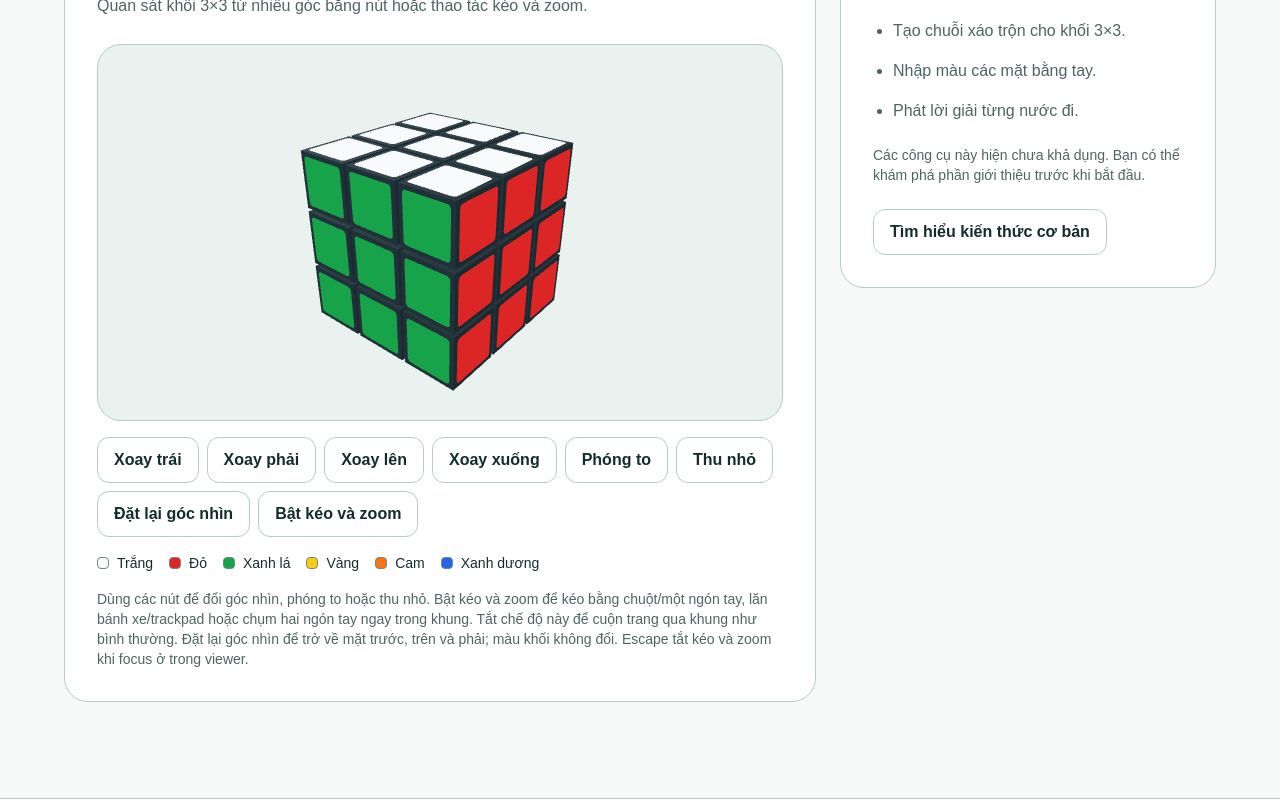
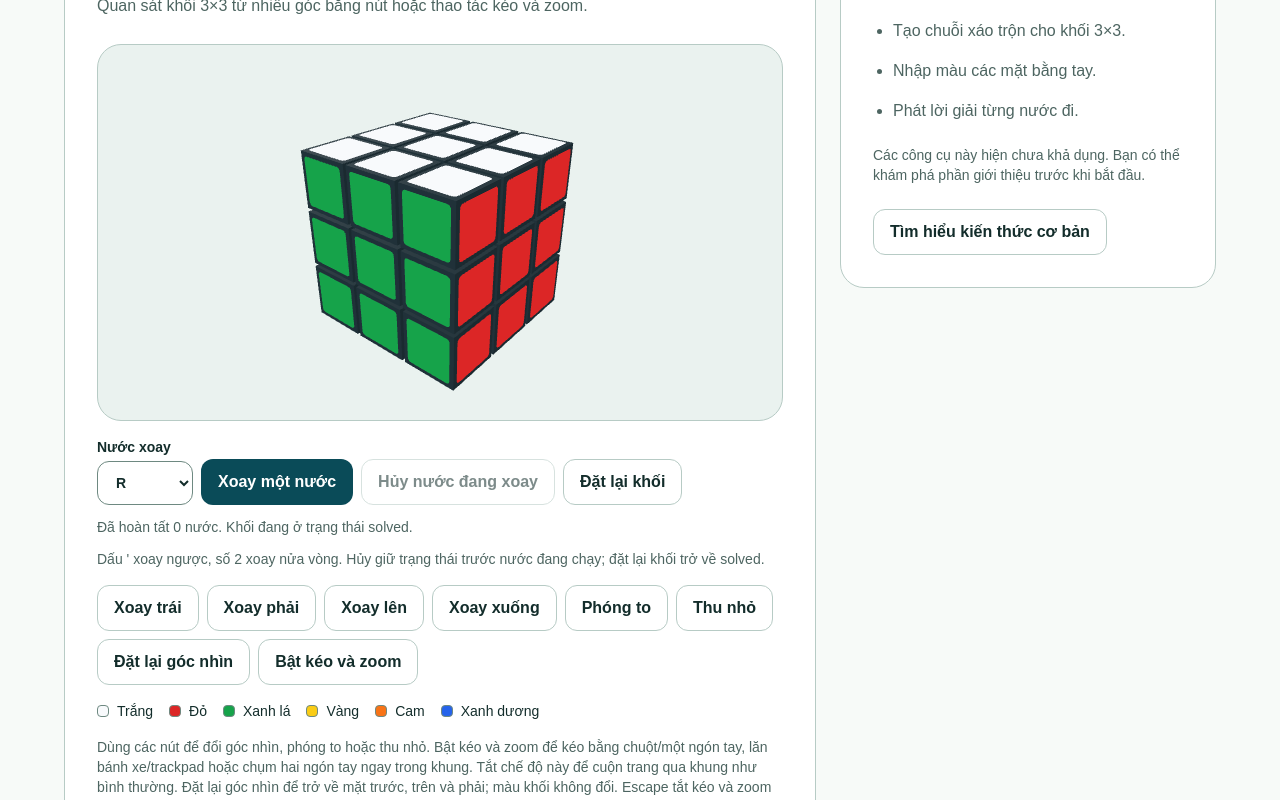
Before and after one commit to ShanChen6/shanbik, a Next.js app: page /practice in a window 1280 px wide. Shown: the part 657-1457 px from the top of the page. Built offline with nearby package versions, Linux system fonts and the light colour scheme.

Commit message:
feat: animate single cube moves with guarded state commits

```diff
--- a/src/app/help/page.tsx
+++ b/src/app/help/page.tsx
@@ -11,7 +11,7 @@ const questions = [
   {
     question: "Tôi có thể làm gì ở thời điểm hiện tại?",
     answer:
-      "Bạn có thể xoay góc nhìn và zoom mô hình 3×3, đọc kiến thức nhập môn và chọn giao diện sáng hoặc tối. Xoay từng mặt, xáo trộn và giải khối đang được phát triển.",
+      "Bạn có thể xoay góc nhìn và zoom mô hình 3×3, đọc kiến thức nhập môn và chọn giao diện sáng hoặc tối. Bạn có thể xoay từng mặt, hủy nước đang chạy hoặc đặt lại khối. Xáo trộn, player chuỗi và giải khối đang được phát triển.",
   },
   {
     question: "Làm sao xoay và zoom mô hình 3D?",
--- a/src/app/practice/page.tsx
+++ b/src/app/practice/page.tsx
@@ -1,7 +1,7 @@
 import type { Metadata } from "next";
 import Link from "next/link";
 import { PageIntro } from "@/components/layout/page-intro";
-import { CubeViewport } from "@/features/cube/viewer/cube-viewport";
+import { PracticeCube } from "@/features/cube/viewer/practice-cube";
 
 export const metadata: Metadata = {
   title: "Luyện tập 3×3 — ShanBik",
@@ -28,7 +28,7 @@ export default function PracticePage() {
           <p className="mt-3 mb-6 text-muted">
             Quan sát khối 3×3 từ nhiều góc bằng nút hoặc thao tác kéo và zoom.
           </p>
-          <CubeViewport />
+          <PracticeCube />
         </div>
         <aside
           aria-labelledby="upcoming-title"
--- a/src/app/ui-preview/viewer-preview.tsx
+++ b/src/app/ui-preview/viewer-preview.tsx
@@ -2,7 +2,7 @@
 
 import { useState } from "react";
 import { Button } from "@/components/ui/button";
-import { CubeViewport } from "@/features/cube/viewer/cube-viewport";
+import { PracticeCube } from "@/features/cube/viewer/practice-cube";
 
 /** Development fixture: real removal, unlike a route retained by Next Activity. */
 export function ViewerPreview() {
@@ -18,7 +18,7 @@ export function ViewerPreview() {
       <Button onClick={() => setVisible((current) => !current)}>
         {visible ? "Ẩn mô hình thử" : "Hiện mô hình thử"}
       </Button>
-      {visible && <CubeViewport />}
+      {visible && <PracticeCube />}
     </section>
   );
 }
--- a/src/features/cube/viewer/cube-viewport.tsx
+++ b/src/features/cube/viewer/cube-viewport.tsx
@@ -8,6 +8,7 @@ import {
   useId,
   useRef,
   useState,
+  type ReactNode,
 } from "react";
 import { Button } from "@/components/ui/button";
 import { LoadingState } from "@/components/ui/states";
@@ -17,6 +18,7 @@ import type { CubeState } from "../core/types";
 import { COLOR_LABELS, STICKER_COLORS } from "./palette";
 import { ViewerFallback } from "./viewer-fallback";
 
+import type { MoveAnimation } from "./single-move";
 import type { CameraAction, CameraCommands } from "./camera-controller";
 
 const SOLVED = createSolvedCubeState();
@@ -26,12 +28,15 @@ const Scene = dynamic(
 );
 
 class SceneBoundary extends Component<
-  { children: React.ReactNode },
+  { children: React.ReactNode; onFailure: () => void },
   { failed: boolean }
 > {
   state = { failed: false };
   static getDerivedStateFromError() {
     return { failed: true };
+  }
+  componentDidCatch() {
+    this.props.onFailure();
   }
   render() {
     return this.state.failed ? <ViewerFallback /> : this.props.children;
@@ -49,19 +54,41 @@ function supportsWebGL2() {
   }
 }
 
-export function CubeViewport({ state = SOLVED }: { state?: CubeState }) {
+export function CubeViewport({
+  state = SOLVED,
+  animation,
+  onMoveComplete,
+  onMoveCancel,
+  onReadyChange,
+  moveControls,
+}: {
+  state?: CubeState;
+  animation?: MoveAnimation | null;
+  onMoveComplete?: (id: number) => void;
+  onMoveCancel?: (id?: number) => void;
+  onReadyChange?: (ready: boolean) => void;
+  moveControls?: ReactNode;
+}) {
   const captionId = useId();
   const [gestures, setGestures] = useState(false);
   const [cameraReady, setCameraReady] = useState(false);
   const camera = useRef<CameraCommands | null>(null);
-  const handleCameraReady = useCallback((controller: CameraCommands | null) => {
-    camera.current = controller;
-    setCameraReady(controller !== null);
-  }, []);
+  const handleCameraReady = useCallback(
+    (controller: CameraCommands | null) => {
+      camera.current = controller;
+      setCameraReady(controller !== null);
+      onReadyChange?.(controller !== null);
+    },
+    [onReadyChange],
+  );
   const [capability, setCapability] = useState<
     "loading" | "ready" | "unavailable"
   >("loading");
-  const handleContextLost = useCallback(() => setCapability("unavailable"), []);
+  const handleContextLost = useCallback(() => {
+    setCapability("unavailable");
+    onReadyChange?.(false);
+    onMoveCancel?.();
+  }, [onMoveCancel, onReadyChange]);
   useEffect(() => {
     // Probe only in the browser after paint; dispose the temporary probe context.
     const frame = requestAnimationFrame(() =>
@@ -69,6 +96,12 @@ export function CubeViewport({ state = SOLVED }: { state?: CubeState }) {
     );
     return () => cancelAnimationFrame(frame);
   }, []);
+  useEffect(
+    () => () => {
+      onMoveCancel?.();
+    },
+    [onMoveCancel],
+  );
   return (
     <figure
       className="cube-viewer"
@@ -83,9 +116,11 @@ export function CubeViewport({ state = SOLVED }: { state?: CubeState }) {
         ) : capability === "unavailable" ? (
           <ViewerFallback />
         ) : (
-          <SceneBoundary>
+          <SceneBoundary onFailure={handleContextLost}>
             <Scene
               state={state}
+              animation={animation}
+              onMoveComplete={onMoveComplete}
               gestures={gestures}
               onCameraReady={handleCameraReady}
               onContextLost={handleContextLost}
@@ -93,6 +128,7 @@ export function CubeViewport({ state = SOLVED }: { state?: CubeState }) {
           </SceneBoundary>
         )}
       </div>
+      {moveControls}
       <div
         role="group"
         aria-label="Điều khiển góc nhìn"
--- /dev/null
+++ b/src/features/cube/viewer/practice-cube.tsx
@@ -0,0 +1,100 @@
+"use client";
+
+import { useEffect, useState, useSyncExternalStore } from "react";
+import { Button } from "@/components/ui/button";
+import { FACE_ORDER } from "../core/constants";
+import { serializeAlgorithm } from "../core/notation";
+import { isCubeSolved } from "../core/state";
+import { CubeViewport } from "./cube-viewport";
+import { createSingleMovePlayer } from "./single-move";
+
+const subscribeMotion = (notify: () => void) => {
+  const query = matchMedia("(prefers-reduced-motion: reduce)");
+  query.addEventListener("change", notify);
+  return () => query.removeEventListener("change", notify);
+};
+const moves = FACE_ORDER.flatMap((face) =>
+  ([1, -1, 2] as const).map((turns) => ({ face, turns })),
+);
+const getMotion = () => matchMedia("(prefers-reduced-motion: reduce)").matches;
+
+export function PracticeCube() {
+  const [player] = useState(() => createSingleMovePlayer());
+  const snapshot = useSyncExternalStore(
+    player.subscribe,
+    player.getSnapshot,
+    player.getServerSnapshot,
+  );
+  const reducedMotion = useSyncExternalStore(
+    subscribeMotion,
+    getMotion,
+    () => true,
+  );
+  const [moveIndex, setMoveIndex] = useState(3);
+  const [ready, setReady] = useState(false);
+  useEffect(
+    () => () => {
+      player.cancel();
+    },
+    [player],
+  );
+  useEffect(() => {
+    if (reducedMotion && snapshot.active) player.complete(snapshot.active.id);
+  }, [player, reducedMotion, snapshot.active]);
+  const controls = (
+    <section aria-label="Xoay từng mặt" className="mt-4 space-y-3">
+      <div className="flex flex-wrap items-end gap-2">
+        <label className="flex min-w-24 flex-col gap-1 text-sm font-semibold">
+          Nước xoay
+          <select
+            className="ui-input"
+            value={moveIndex}
+            disabled={!ready || !!snapshot.active}
+            onChange={(event) => setMoveIndex(Number(event.target.value))}
+          >
+            {moves.map((move, index) => (
+              <option key={index} value={index}>
+                {serializeAlgorithm([move])}
+              </option>
+            ))}
+          </select>
+        </label>
+        <Button
+          disabled={!ready || !!snapshot.active}
+          onClick={() => player.start(moves[moveIndex], reducedMotion)}
+        >
+          Xoay một nước
+        </Button>
+        <Button
+          variant="secondary"
+          disabled={!snapshot.active}
+          onClick={() => player.cancel()}
+        >
+          Hủy nước đang xoay
+        </Button>
+        <Button variant="secondary" onClick={() => player.reset()}>
+          Đặt lại khối
+        </Button>
+      </div>
+      <p role="status" className="text-sm text-muted">
+        {snapshot.active
+          ? `Đang xoay ${serializeAlgorithm([snapshot.active.move])}…`
+          : `Đã hoàn tất ${snapshot.completed} nước. ${isCubeSolved(snapshot.state) ? "Khối đang ở trạng thái solved." : "Khối đã thay đổi."}`}
+      </p>
+      <p className="text-sm text-muted">
+        Dấu &apos; xoay ngược, số 2 xoay nửa vòng. Hủy giữ trạng thái trước nước
+        đang chạy; đặt lại khối trở về solved.
+      </p>
+    </section>
+  );
+  return (
+    <CubeViewport
+      state={snapshot.state}
+      animation={snapshot.active}
+      onMoveComplete={player.complete}
+      onMoveCancel={player.cancel}
+      onReadyChange={setReady}
+      moveControls={controls}
+    />
+  );
+}
--- /dev/null
+++ b/src/features/cube/viewer/single-move.ts
@@ -0,0 +1,82 @@
+import { applyMove } from "../core/moves";
+import { serializeAlgorithm, type CubeMove } from "../core/notation";
+import { createCubeState, createSolvedCubeState } from "../core/state";
+import type { CubeState } from "../core/types";
+
+export type MoveAnimation = Readonly<{ id: number; move: CubeMove }>;
+export type MoveSnapshot = Readonly<{
+  state: CubeState;
+  active: MoveAnimation | null;
+  completed: number;
+}>;
+
+/** One committed puzzle state. Frames never update this store; IDs reject stale completions. */
+export function createSingleMovePlayer(initial = createSolvedCubeState()) {
+  let snapshot: MoveSnapshot = Object.freeze({
+    state: createCubeState(initial),
+    active: null,
+    completed: 0,
+  });
+  const serverSnapshot = snapshot;
+  const listeners = new Set<() => void>();
+  let nextId = 0;
+  const publish = (value: MoveSnapshot) => {
+    snapshot = Object.freeze(value);
+    listeners.forEach((listener) => listener());
+  };
+  return {
+    getSnapshot: () => snapshot,
+    getServerSnapshot: () => serverSnapshot,
+    subscribe(listener: () => void) {
+      listeners.add(listener);
+      return () => {
+        listeners.delete(listener);
+      };
+    },
+    start(move: CubeMove, reducedMotion = false) {
+      if (snapshot.active) return false;
+      serializeAlgorithm([move]);
+      const copy = Object.freeze({ ...move });
+      const id = ++nextId;
+      if (reducedMotion) {
+        publish({
+          state: applyMove(snapshot.state, copy),
+          active: null,
+          completed: snapshot.completed + 1,
+        });
+      } else {
+        publish({ ...snapshot, active: Object.freeze({ id, move: copy }) });
+      }
+      return true;
+    },
+    complete(id: number) {
+      if (snapshot.active?.id !== id) return false;
+      const state = applyMove(snapshot.state, snapshot.active.move);
+      publish({ state, active: null, completed: snapshot.completed + 1 });
+      return true;
+    },
+    cancel(id?: number) {
+      if (!snapshot.active || (id !== undefined && snapshot.active.id !== id))
+        return false;
+      publish({ ...snapshot, active: null });
+      return true;
+    },
+    reset() {
+      publish({ state: createSolvedCubeState(), active: null, completed: 0 });
+    },
+  };
+}
+
+/** Absolute elapsed time, never accumulated mesh rotations. */
+export function sampleMoveAngle(
+  angle: number,
+  elapsedMs: number,
+  durationMs = 360,
+) {
+  const progress = Math.max(0, Math.min(1, elapsedMs / durationMs));
+  if (progress === 0) return { angle: 0, done: false };
+  return {
+    angle: angle * progress * progress * (3 - 2 * progress),
+    done: progress === 1,
+  };
+}
```
Also changed, not shown: src/features/cube/viewer/cube-scene.tsx (+73 -8 lines), 6 other files (tests, documents, lock files or other folders).
